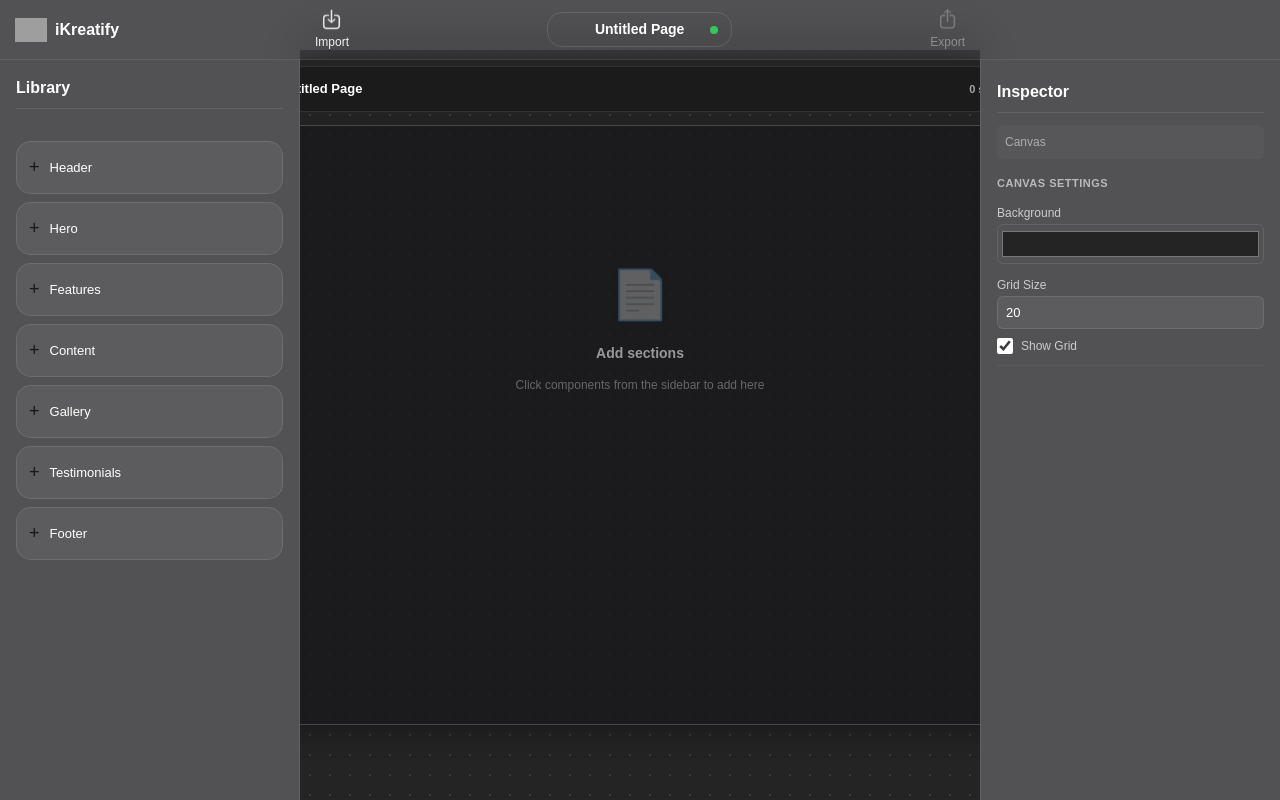
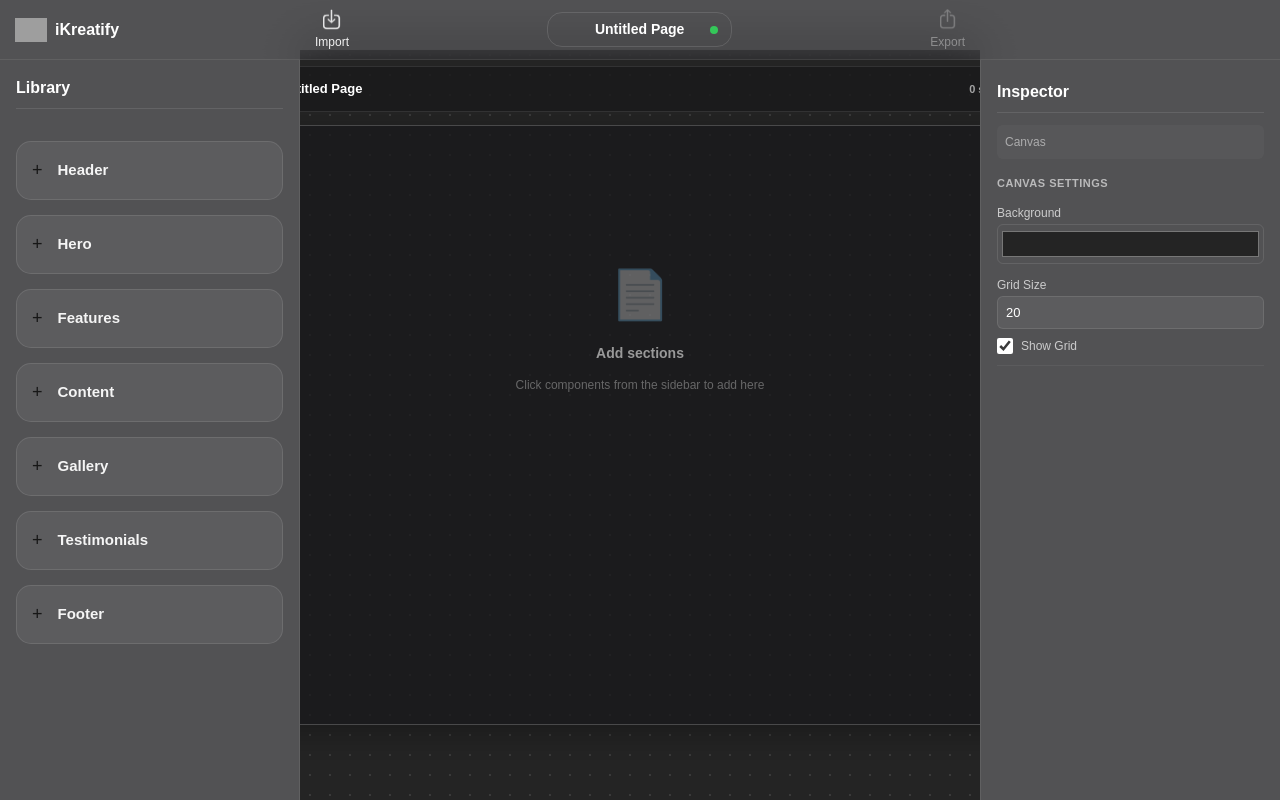
Before and after one commit to iamabdirazak/website-builder, a Next.js app: page / in a window 1280 px wide. Built offline with nearby package versions, Linux system fonts and the light colour scheme; grey boxes are pictures that could not be loaded.

Commit message:
add padding to the section library

```diff
--- a/components/sidebar.tsx
+++ b/components/sidebar.tsx
@@ -66,13 +66,13 @@ export default function Sidebar({ canvasSections, setCanvasSections, pageLayout,
 
       {/* Content */}
       <div style={{ flex: 1, overflowY: "auto", padding: 16 }}>
-        <div style={{ display: "flex", flexDirection: "column", gap: 8 }}>
+        <div style={{ display: "flex", flexDirection: "column", gap: 15 }}>
           {Object.keys(SECTION_TEMPLATES).map((key) => (
             <div
               key={key}
               onClick={() => handleAddSection(key)}
               style={{
-                padding: 12,
+                padding: 15,
                 background: "rgba(255,255,255,0.06)",
                 border: "1px solid rgba(255,255,255,0.1)",
                 borderRadius: 15,
@@ -80,7 +80,7 @@ export default function Sidebar({ canvasSections, setCanvasSections, pageLayout,
                 transition: "all 0.2s",
                 display: "flex",
                 alignItems: "center",
-                gap: 10,
+                gap: 15,
               }}
               onMouseEnter={(e) => {
                 e.currentTarget.style.background = "rgba(255,255,255,0.1)";
@@ -100,9 +100,9 @@ export default function Sidebar({ canvasSections, setCanvasSections, pageLayout,
               <span style={{ fontSize: 18 }}>+</span>
               <span
                 style={{
-                  fontSize: 13,
-                  color: "#fff",
-                  fontWeight: 500,
+                  fontSize: 15,
+                  color: "#f5f5f5",
+                  fontWeight: 600,
                   textTransform: "capitalize",
                 }}
               >
```
